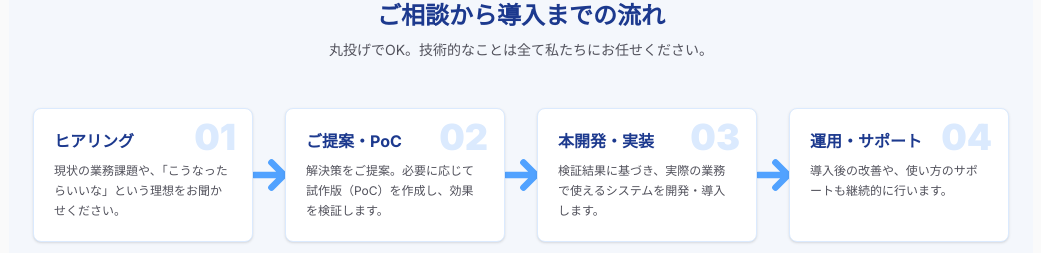
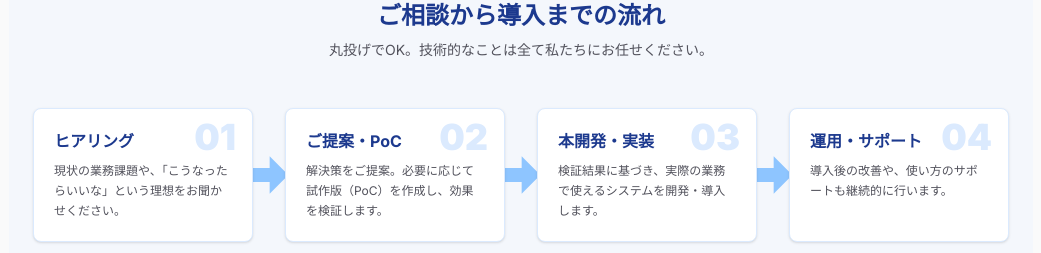
Before and after one commit to tnakajima2050/smartcityai-site, a Next.js app: page / in a window 1280 px wide. Shown: the part 1167-1420 px from the top of the page, without its empty margins (119-1160 px from the left). Built offline with nearby package versions, Linux system fonts and the light colour scheme.

Commit message:
Update page.tsx矢印202512121938

```diff
--- a/app/page.tsx
+++ b/app/page.tsx
@@ -683,16 +683,16 @@ export default function Home() {
                   {i < 3 && (
                     <>
                       {/* ▼ PC用: 右矢印（太く、薄い青に修正） */}
-                      <div className="hidden md:flex absolute top-1/2 -right-10 transform -translate-y-1/2 z-0 justify-center items-center w-12 h-12 text-blue-400">
-                        <svg xmlns="http://www.w3.org/2000/svg" fill="none" viewBox="0 0 24 24" strokeWidth={4} stroke="currentColor" className="w-10 h-10">
-                          <path strokeLinecap="round" strokeLinejoin="round" d="M13.5 4.5L21 12m0 0l-7.5 7.5M21 12H3" />
+                      <div className="hidden md:flex absolute top-1/2 -right-10 transform -translate-y-1/2 z-0 justify-center items-center w-14 h-14 text-blue-300">
+                        <svg xmlns="http://www.w3.org/2000/svg" fill="currentColor" viewBox="0 0 24 24" className="w-14 h-14">
+                          <path d="M3 9h11V4l8 8-8 8v-5H3V9z" />
                         </svg>
                       </div>
 
                       {/* ▼ スマホ用: 下矢印（太く、薄い青に修正） */}
-                      <div className="flex md:hidden absolute -bottom-14 left-1/2 transform -translate-x-1/2 z-0 justify-center items-center w-12 h-12 text-blue-400">
-                        <svg xmlns="http://www.w3.org/2000/svg" fill="none" viewBox="0 0 24 24" strokeWidth={4} stroke="currentColor" className="w-10 h-10">
-                          <path strokeLinecap="round" strokeLinejoin="round" d="M19.5 13.5L12 21m0 0l-7.5-7.5M12 21V3" />
+                      <div className="flex md:hidden absolute -bottom-14 left-1/2 transform -translate-x-1/2 z-0 justify-center items-center w-14 h-14 text-blue-300">
+                        <svg xmlns="http://www.w3.org/2000/svg" fill="currentColor" viewBox="0 0 24 24" className="w-14 h-14">
+                          <path d="M9 3v11H4l8 8 8-8h-5V3H9z" />
                         </svg>
                       </div>
                     </>
```
